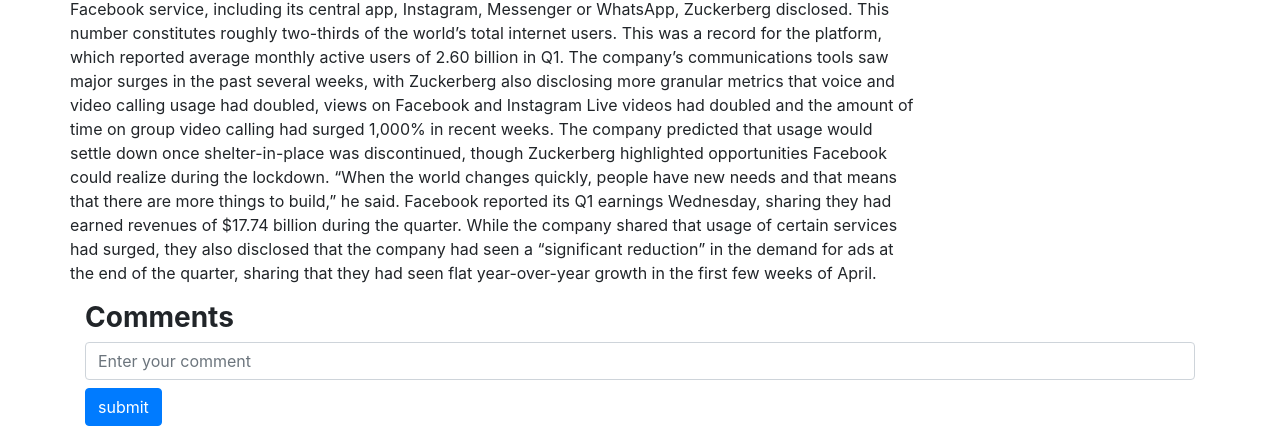
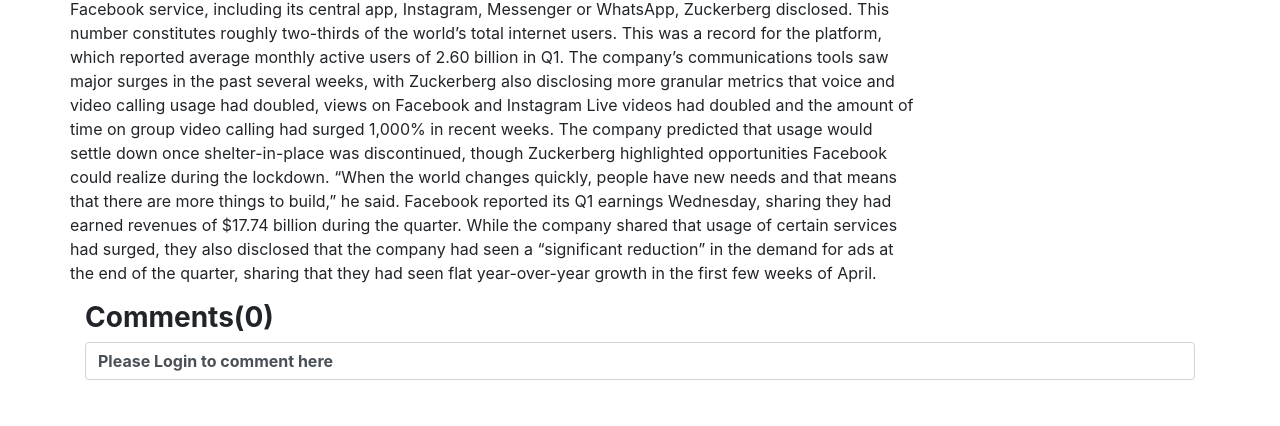
Before and after one commit to GK-SVG/IamCODER, a Django app: page /blogpost/1 in a window 1280 px wide. Shown: the part 605-1031 px from the top of the page. After the commit the page ends 985 px from the top, so only its background shows below. Run offline with Django 3.2, Linux system fonts and the light colour scheme; data comes from the database, SQL or seed files in the repository; some libraries are stand-ins or nearby versions.

Commit message:
comment count and user authentication added to comments

```diff
--- a/templates/blog/blogpost.html
+++ b/templates/blog/blogpost.html
@@ -45,7 +45,8 @@ border: 2px solid #e7e7e7;
             </div><!-- /.blog-main -->
         </div>
     </div>
-    <h3><b>Comments</b></h3>
+    <h3><b>Comments({{comment.count}})</b></h3>
+    {% if user.is_authenticated %}
     <form action="/postComment/" method="post">
         {% csrf_token %}
         <div>
@@ -54,14 +55,17 @@ border: 2px solid #e7e7e7;
         </div>
         <input type="submit" class="btn btn-primary mt-2" value="submit">
     </form>
-    {% for com in comment %}
+    {% else %}
+    <div class="form-control" ><b>Please Login to comment here</b></div>
+    {% endif %}
+    {% for com in comment reversed%}
     <div class="row my-3 border">
         <div class="col-md-1">
             {%load static%}
-            <img src="{% static "blog/user.png"%}" class="w-100 p-1">
+            <img src="{% static "blog/user.png"%}" class="img-circle w-100 p-1">
         </div>
         <div class="col-md-11">
-            <p class="mt-3 ml-0"> <b>{{com.user.username}} </b>at {{com.time}}</p>
+            <p class="mt-3 ml-0"> <b style="font-size:20px;">{{com.user.username}} </b>at {{com.time}}</p>
         </div>
         <div class="col-md-1"></div>
         <div class="col-md-11 mb-3"> {{com.comment}}</div>
```
